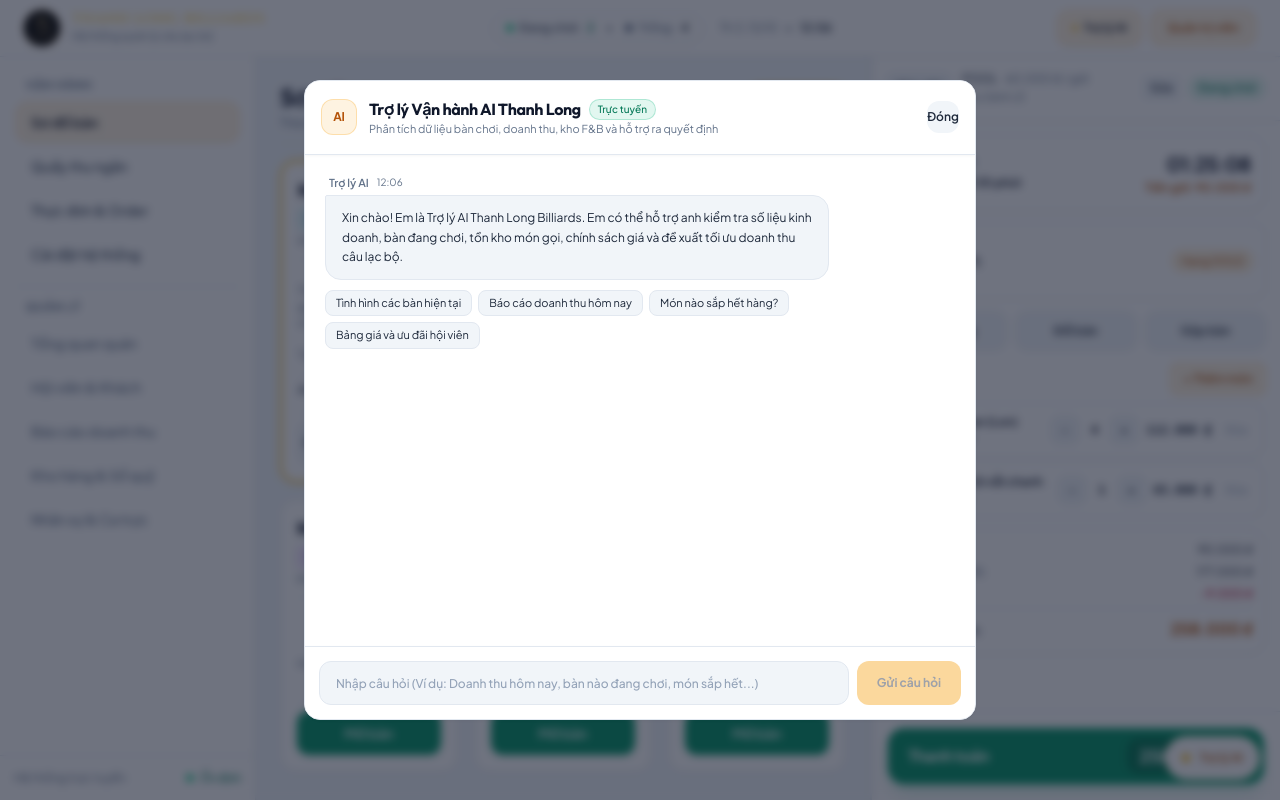
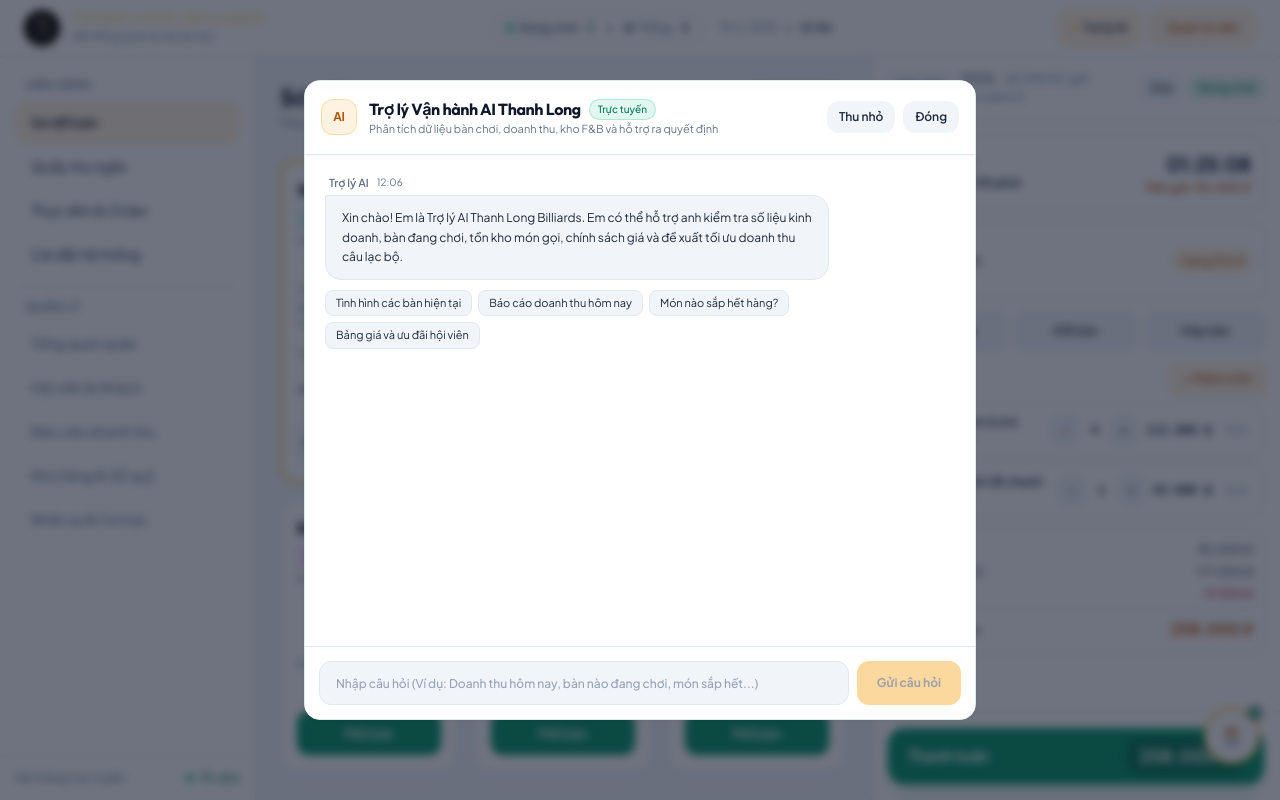
Before and after one commit to ngquanh227-code/thanhlong-billiards, a React (Vite) app: page / in a window 1280 px wide. Both pictures are taken after a click on the button "Trợ lý AI". Built offline with nearby package versions, Linux system fonts and the light colour scheme.

Commit message:
feat: transform AI assistant trigger into draggable floating chat bubble

```diff
--- a/src/App.tsx
+++ b/src/App.tsx
@@ -12,6 +12,7 @@
 import { ReportsView } from './components/reports/ReportsView';
 import { SettingsView } from './components/settings/SettingsView';
 import { AiAssistantModal } from './components/ai/AiAssistantModal';
+import { DraggableAiBubble } from './components/ai/DraggableAiBubble';
 import { sounds } from './services/sound';
 
 export default function App() {
@@ -207,15 +208,11 @@
         </button>
       </nav>
 
-      {/* Floating AI Assistant Trigger Capsule (Desktop) */}
-      <button
-        onClick={() => setIsAiModalOpen(true)}
-        className="hidden sm:flex fixed bottom-5 right-5 z-30 h-11 px-4 rounded-full bg-slate-900/90 backdrop-blur-md hover:bg-slate-850 text-amber-300 border border-amber-500/30 hover:border-amber-400 items-center gap-2.5 shadow-2xl transition-all active:scale-95 text-xs font-semibold"
-        title="Trợ lý AI vận hành quán (Phím tắt F9)"
-      >
-        <span className="w-2 h-2 rounded-full bg-amber-400 animate-pulse" />
-        <span>Trợ lý AI</span>
-      </button>
+      {/* Draggable Floating AI Chat Bubble */}
+      <DraggableAiBubble
+        isOpen={isAiModalOpen}
+        onToggle={() => setIsAiModalOpen((prev) => !prev)}
+      />
 
       {/* AI Assistant Modal */}
       <AiAssistantModal
--- a/src/components/ai/AiAssistantModal.tsx
+++ b/src/components/ai/AiAssistantModal.tsx
@@ -222,12 +222,22 @@
             </div>
           </div>
 
-          <button
-            onClick={onClose}
-            className="w-8 h-8 rounded-xl bg-slate-800 hover:bg-slate-700 text-slate-400 hover:text-white flex items-center justify-center text-xs font-semibold transition-colors"
-          >
-            Đóng
-          </button>
+          <div className="flex items-center gap-2">
+            <button
+              onClick={onClose}
+              className="h-8 px-3 rounded-xl bg-slate-800 hover:bg-slate-700 text-slate-300 hover:text-white flex items-center justify-center text-xs font-semibold transition-colors"
+              title="Thu nhỏ về bong bóng chat"
+            >
+              Thu nhỏ
+            </button>
+            <button
+              onClick={onClose}
+              className="h-8 px-3 rounded-xl bg-slate-800 hover:bg-slate-700 text-slate-400 hover:text-white flex items-center justify-center text-xs font-semibold transition-colors"
+              title="Đóng cửa sổ"
+            >
+              Đóng
+            </button>
+          </div>
         </div>
 
         {/* Chat Message Stream */}
--- /dev/null
+++ b/src/components/ai/DraggableAiBubble.tsx
@@ -0,0 +1,143 @@
+import React, { useState, useEffect, useRef } from 'react';
+
+interface DraggableAiBubbleProps {
+  isOpen: boolean;
+  onToggle: () => void;
+}
+
+export const DraggableAiBubble: React.FC<DraggableAiBubbleProps> = ({
+  isOpen,
+  onToggle,
+}) => {
+  const [position, setPosition] = useState<{ x: number; y: number }>(() => {
+    if (typeof window === 'undefined') return { x: 300, y: 500 };
+    const saved = localStorage.getItem('thanhlong_ai_bubble_pos');
+    if (saved) {
+      try {
+        const pos = JSON.parse(saved);
+        if (typeof pos.x === 'number' && typeof pos.y === 'number') {
+          const safeX = Math.min(Math.max(12, pos.x), window.innerWidth - 76);
+          const safeY = Math.min(Math.max(12, pos.y), window.innerHeight - 76);
+          return { x: safeX, y: safeY };
+        }
+      } catch {}
+    }
+    return {
+      x: Math.max(12, window.innerWidth - 76),
+      y: Math.max(12, window.innerHeight - (window.innerWidth < 1024 ? 140 : 92)),
+    };
+  });
+
+  const [isDragging, setIsDragging] = useState<boolean>(false);
+  const dragStartRef = useRef<{
+    startX: number;
+    startY: number;
+    initX: number;
+    initY: number;
+  }>({
+    startX: 0,
+    startY: 0,
+    initX: 0,
+    initY: 0,
+  });
+  const hasMovedRef = useRef<boolean>(false);
+
+  // Keep bubble inside viewport on window resize
+  useEffect(() => {
+    const handleResize = () => {
+      setPosition((prev) => {
+        const safeX = Math.min(Math.max(12, prev.x), window.innerWidth - 76);
+        const safeY = Math.min(Math.max(12, prev.y), window.innerHeight - 76);
+        return { x: safeX, y: safeY };
+      });
+    };
+    window.addEventListener('resize', handleResize);
+    return () => window.removeEventListener('resize', handleResize);
+  }, []);
+
+  const handlePointerDown = (e: React.PointerEvent<HTMLDivElement>) => {
+    setIsDragging(true);
+    hasMovedRef.current = false;
+    dragStartRef.current = {
+      startX: e.clientX,
+      startY: e.clientY,
+      initX: position.x,
+      initY: position.y,
+    };
+    try {
+      e.currentTarget.setPointerCapture(e.pointerId);
+    } catch {}
+  };
+
+  const handlePointerMove = (e: React.PointerEvent<HTMLDivElement>) => {
+    if (!isDragging) return;
+    const dx = e.clientX - dragStartRef.current.startX;
+    const dy = e.clientY - dragStartRef.current.startY;
+
+    if (Math.abs(dx) > 4 || Math.abs(dy) > 4) {
+      hasMovedRef.current = true;
+    }
+
+    const nextX = Math.min(
+      Math.max(12, dragStartRef.current.initX + dx),
+      window.innerWidth - 76
+    );
+    const nextY = Math.min(
+      Math.max(12, dragStartRef.current.initY + dy),
+      window.innerHeight - 76
+    );
+
+    setPosition({ x: nextX, y: nextY });
+  };
+
+  const handlePointerUp = (e: React.PointerEvent<HTMLDivElement>) => {
+    if (!isDragging) return;
+    setIsDragging(false);
+    try {
+      e.currentTarget.releasePointerCapture(e.pointerId);
+    } catch {}
+
+    // Persist position
+    localStorage.setItem('thanhlong_ai_bubble_pos', JSON.stringify(position));
+
+    // If pointer didn't move significantly, consider it a click to toggle chat
+    if (!hasMovedRef.current) {
+      onToggle();
+    }
+  };
+
+  return (
+    <div
+      onPointerDown={handlePointerDown}
+      onPointerMove={handlePointerMove}
+      onPointerUp={handlePointerUp}
+      style={{
+        left: `${position.x}px`,
+        top: `${position.y}px`,
+      }}
+      className={`fixed z-40 select-none touch-none cursor-grab active:cursor-grabbing group transition-shadow duration-200 ${
+        isDragging ? 'scale-105' : 'hover:scale-105 active:scale-95'
+      }`}
+      title="Bong bóng Trợ lý AI (Kéo để di chuyển vị trí • Bấm để chat)"
+    >
+      {/* Draggable Bubble Body */}
+      <div className="relative w-14 h-14 rounded-full bg-slate-900/95 backdrop-blur-md border-2 border-amber-400 shadow-[0_10px_25px_rgba(245,158,11,0.35)] hover:shadow-[0_12px_30px_rgba(245,158,11,0.5)] flex flex-col items-center justify-center transition-all">
+        {/* Breathing Status Indicator */}
+        <span className="w-3.5 h-3.5 rounded-full bg-emerald-400 border-2 border-slate-900 absolute -top-1 -right-1 animate-pulse shadow-sm" />
+
+        {/* AI Brand Text */}
+        <span className="text-amber-300 font-extrabold text-sm tracking-wider font-sans leading-none">
+          AI
+        </span>
+        <span className="text-[8px] font-bold text-slate-400 tracking-tight leading-none mt-0.5">
+          {isOpen ? 'MỞ' : 'CHAT'}
+        </span>
+      </div>
+
+      {/* Hover Drag Hint (Desktop) */}
+      <div className="hidden lg:group-hover:block absolute left-1/2 -translate-x-1/2 -top-8 px-2.5 py-1 rounded-md bg-slate-900/95 border border-slate-800 text-[10px] font-medium text-slate-300 whitespace-nowrap shadow-xl pointer-events-none">
+        Kéo để di chuyển • Nhấp để mở
+      </div>
+    </div>
+  );
+};
```
